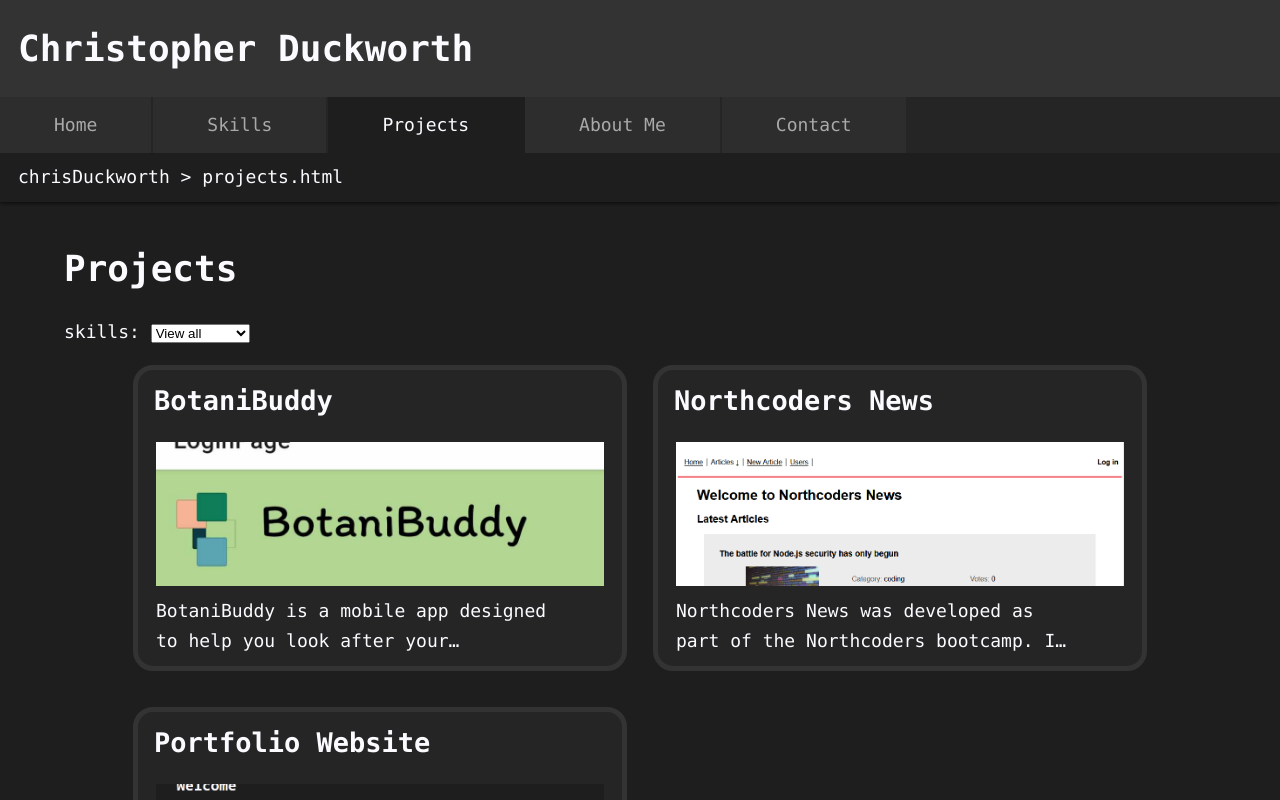
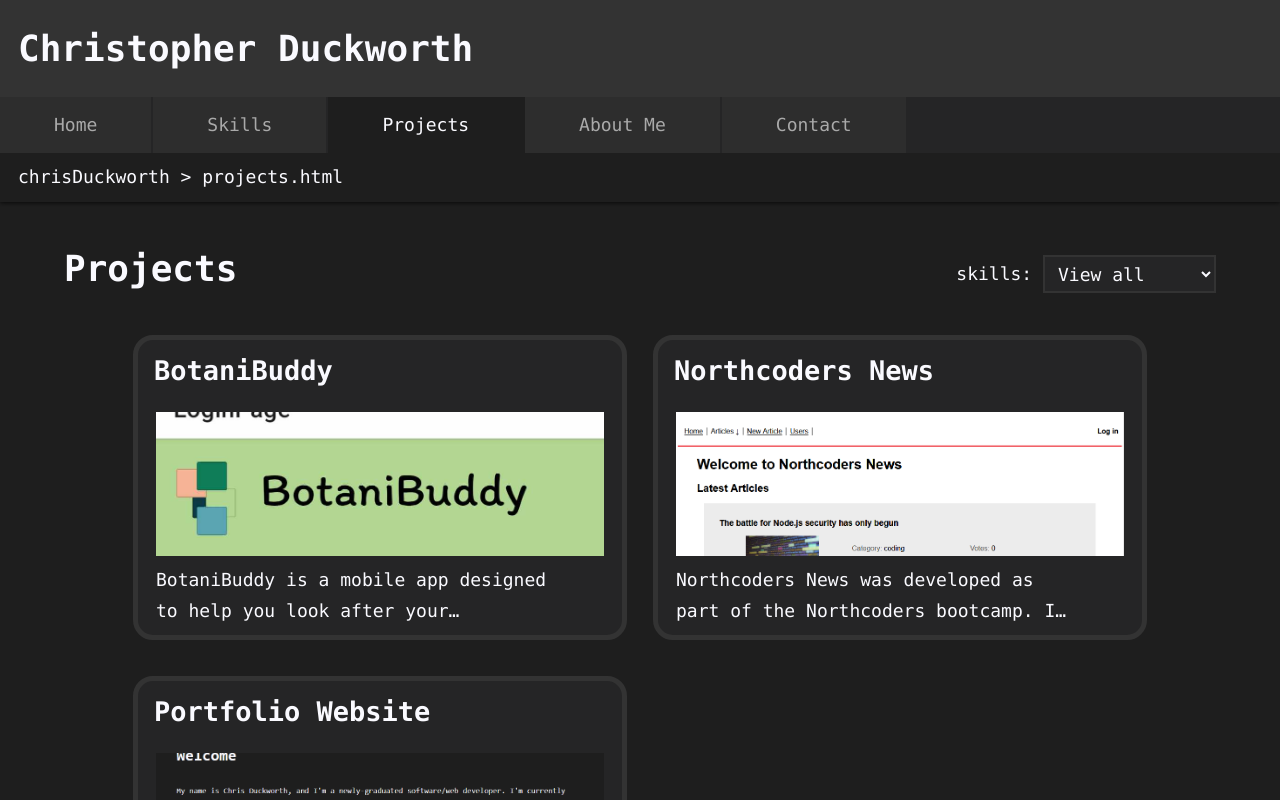
Before and after one commit to chrisRduckworth/chrisRduckworth.github.io, a React (Vite) app: page /projects in a window 1280 px wide. Shown: the top 800 px of the page. Built offline with nearby package versions, Linux system fonts and the light colour scheme.

Commit message:
add styling and default for filter

```diff
--- a/src/components/Projects.jsx
+++ b/src/components/Projects.jsx
@@ -38,11 +38,15 @@ function Projects() {
 
   return (
     <main>
-      <div>
+      <div className="projectsHeaderContainer">
         <h1>Projects</h1>
         <form>
           <label htmlFor="skills-form">skills: </label>
-          <select id="skills-form" onChange={handleFormChange}>
+          <select
+            id="skills-form"
+            onChange={handleFormChange}
+            defaultValue={searchParams.get("skill") || ""}
+          >
             <option value="">View all</option>
             {skills.map((skill) => {
               return (
--- a/src/styles/Projects.css
+++ b/src/styles/Projects.css
@@ -10,6 +10,32 @@
   justify-content: center;
 }
 
+.projectsHeaderContainer {
+  display: flex;
+  justify-content: space-between;
+  align-items: baseline;
+}
+
+#skills-form {
+  color: #fafaff;
+  background-color: #252526;
+  border: 2px solid #333333;
+  /* border-left: 2px solid #333333;
+  border-right: 2px solid #333333;
+  border-top: none;
+  border-bottom: none; */
+  padding: 0.3em 0.5em;
+  font-size: 18px;
+  font-family: consolas, 'Courier New', monospace;
+  margin-bottom: 1em;
+}
+
+@media only screen and (max-width: 550px) {
+  .projectsHeaderContainer {
+    display:block;
+  }
+}
+
 @media only screen and (max-width: 970px) {
   .projectCardsContainer {
     grid-template-columns: calc(70vw + 3em + 10px);
```
